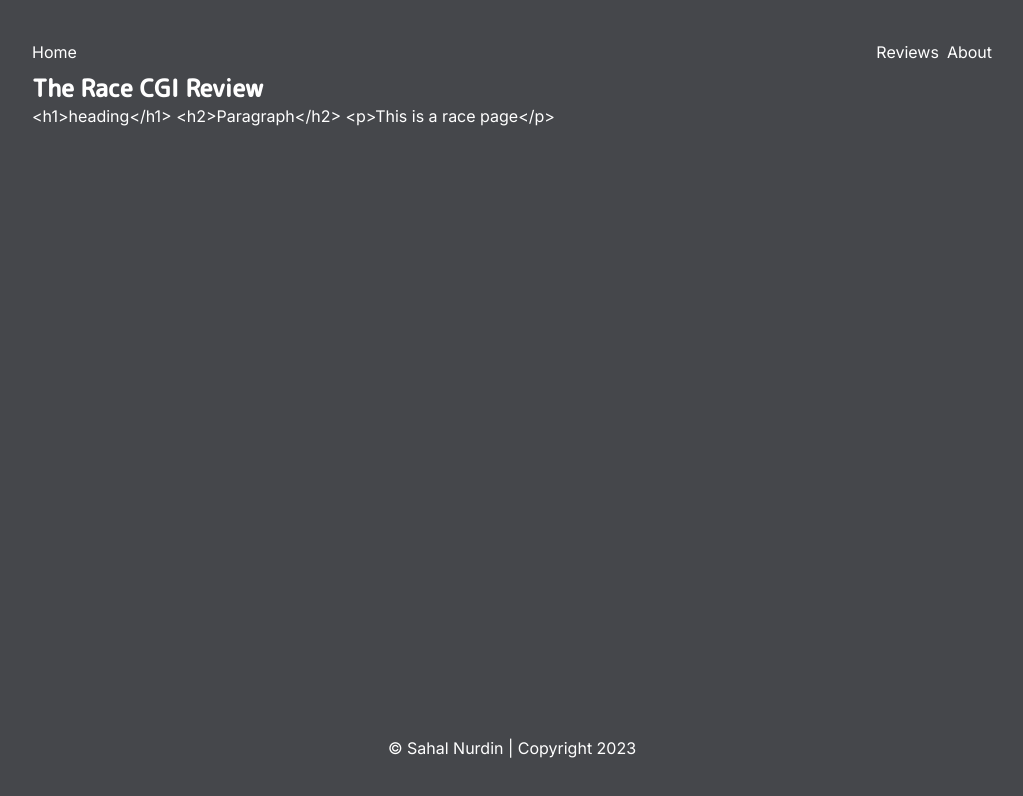
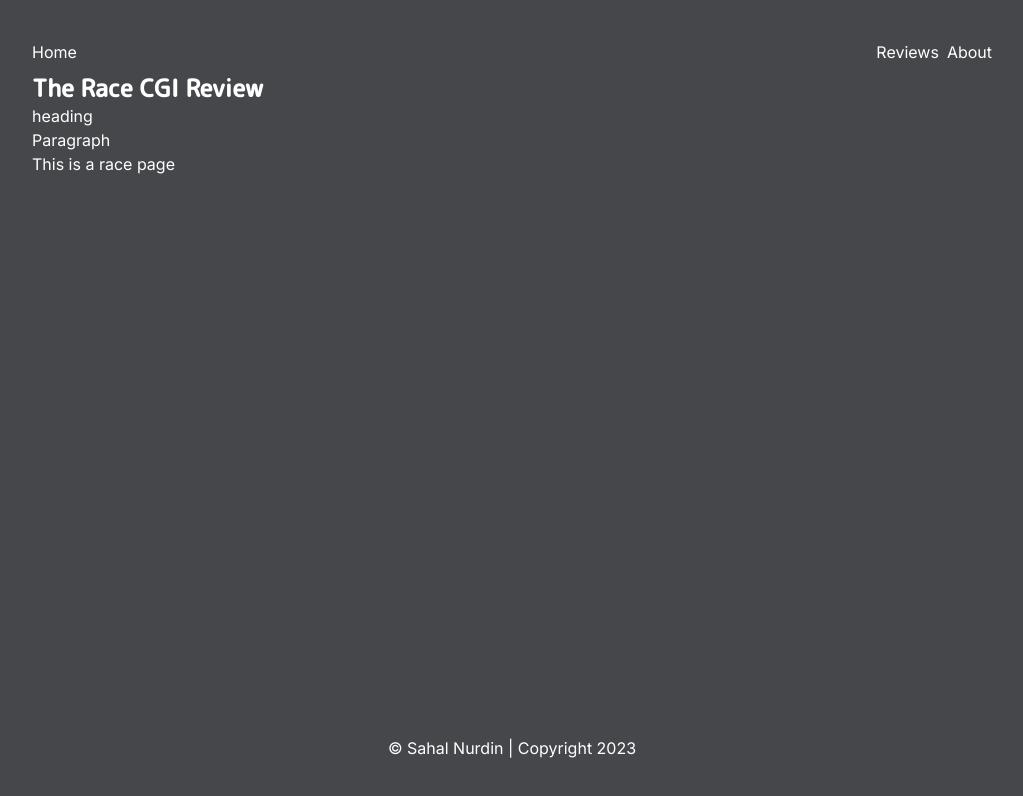
Before and after one commit to SahalN/sahalcg-reviews, a Next.js app: page /reviews/the-race in a window 1280 px wide. Shown: the top 796 px of the page, without its empty margins (128-1151 px from the left). Built offline with nearby package versions, Linux system fonts and the light colour scheme.

Commit message:
Adding dangerouslysetInnerHtml with hederIds and mangle

```diff
--- a/app/reviews/the-race/page.jsx
+++ b/app/reviews/the-race/page.jsx
@@ -5,11 +5,12 @@ import { marked } from "marked";
 import { readFile } from "node:fs/promises";
 
 export default async function TheracePage() {
-  const html = await readFile("./content/reviews/the-race.md", "utf-8");
-  const text = marked(html);
+  const text = await readFile("./content/reviews/the-race.md", "utf-8");
+  const html = marked(text, { hederIds: false, mangle: false });
   return (
     <>
-      <Heading>The Race CGI Review</Heading> {text}
+      <Heading>The Race CGI Review</Heading>
+      <article dangerouslySetInnerHTML={{ __html: html }} />
     </>
   );
 }
```
